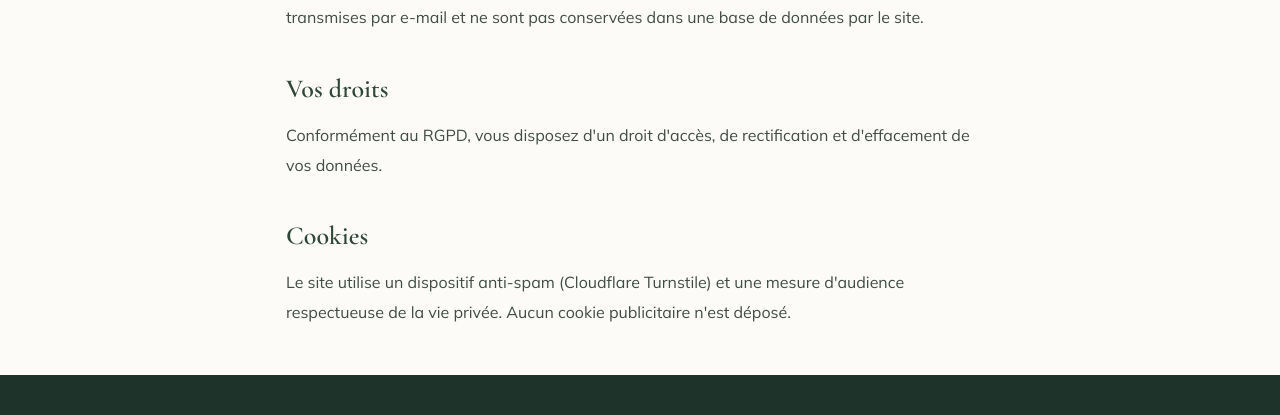
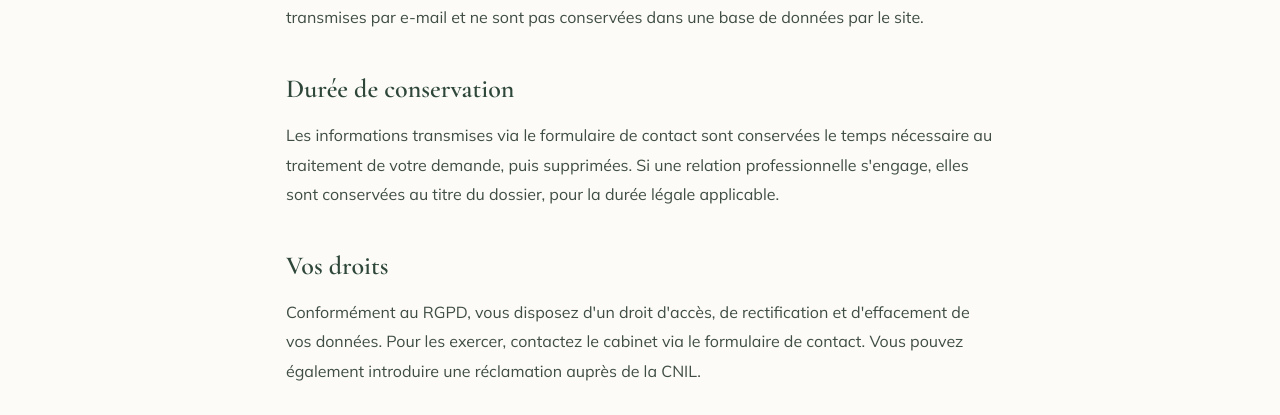
Before and after one commit to PLPATENOTRE/vb-website, a Next.js app: page /confidentialite in a window 1280 px wide. Shown: the part 385-800 px from the top of the page. Built offline with nearby package versions, Linux system fonts and the light colour scheme; no server answers.

Commit message:
feat(legal): conformité RGPD/LCEN (durée conservation, exercice des droits + CNIL, adresse hébergeur)

```diff
--- a/src/app/(site)/confidentialite/page.tsx
+++ b/src/app/(site)/confidentialite/page.tsx
@@ -39,11 +39,24 @@ export default function ConfidentialitePage() {
           </div>
           <div>
             <h2 className="mb-2 font-cormorant text-[26px] font-semibold text-forest">
+              Durée de conservation
+            </h2>
+            <p className="m-0">
+              Les informations transmises via le formulaire de contact sont conservées le temps
+              nécessaire au traitement de votre demande, puis supprimées. Si une relation
+              professionnelle s&apos;engage, elles sont conservées au titre du dossier, pour la
+              durée légale applicable.
+            </p>
+          </div>
+          <div>
+            <h2 className="mb-2 font-cormorant text-[26px] font-semibold text-forest">
               Vos droits
             </h2>
             <p className="m-0">
               Conformément au RGPD, vous disposez d&apos;un droit d&apos;accès, de rectification et
-              d&apos;effacement de vos données.
+              d&apos;effacement de vos données. Pour les exercer, contactez le cabinet via le
+              formulaire de contact. Vous pouvez également introduire une réclamation auprès de la
+              CNIL.
             </p>
           </div>
           <div>
--- a/src/app/(site)/mentions-legales/page.tsx
+++ b/src/app/(site)/mentions-legales/page.tsx
@@ -53,7 +53,10 @@ export default function MentionsLegalesPage() {
             <h2 className="mb-2 font-cormorant text-[26px] font-semibold text-forest">
               Hébergement
             </h2>
-            <p className="m-0">Google Firebase App Hosting (Google Cloud).</p>
+            <p className="m-0">
+              Google Firebase App Hosting — Google Ireland Limited, Gordon House, Barrow Street,
+              Dublin 4, Irlande.
+            </p>
           </div>
           <div>
             <h2 className="mb-2 font-cormorant text-[26px] font-semibold text-forest">
```
